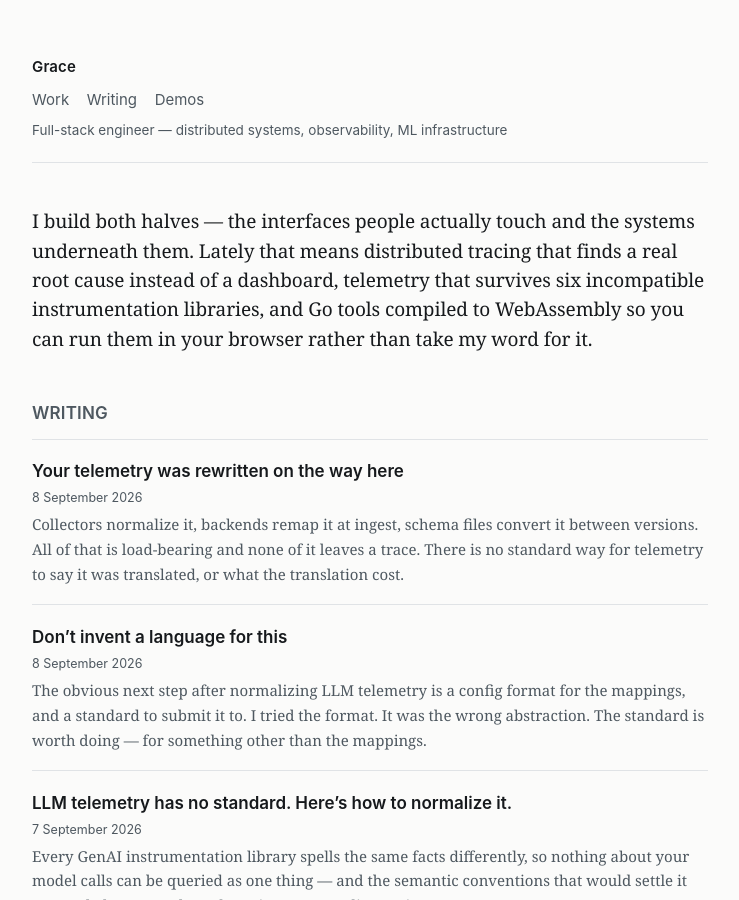
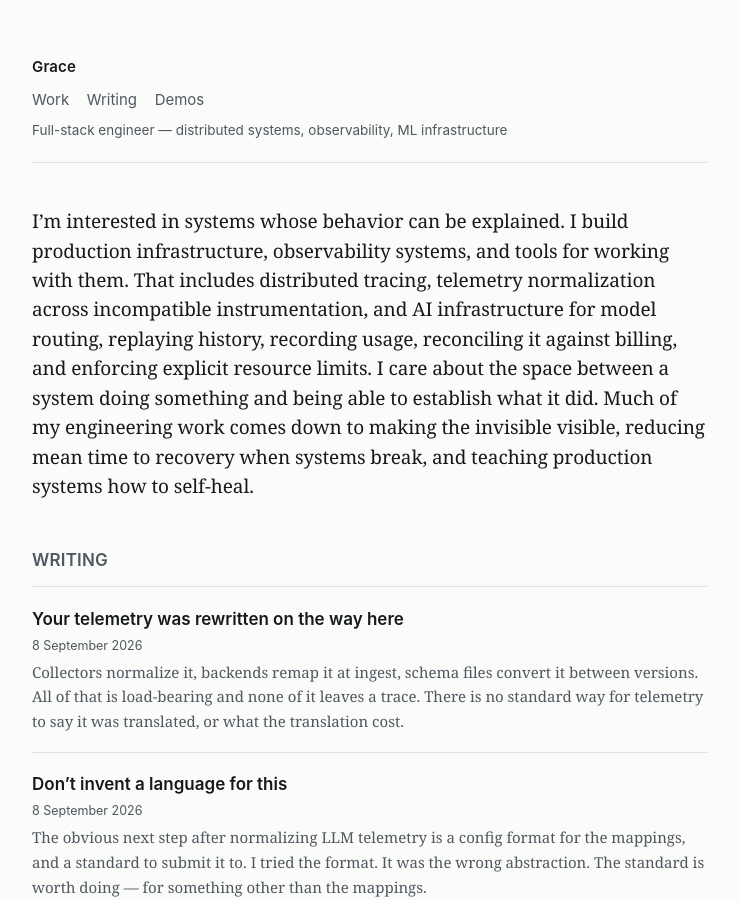
Before and after one commit to Grace/grace.github.io, a Jekyll site: the page built from index.html, in a window 1280 px wide and 900 px high. Shown: the whole window, without its empty margins (270-1009 px from the left). Built offline with Jekyll 4.4.1, drawn with Linux system fonts in a browser that asks for light colours.

Commit message:
Revise lede paragraph in index.html
Updated the lede paragraph to reflect new interests and focus areas in engineering, including production infrastructure and observability systems.

```diff
--- a/index.html
+++ b/index.html
@@ -2,11 +2,11 @@
 layout: default
 description: Full-stack engineer — distributed systems, observability, and ML infrastructure. Browser interfaces, the services behind them, and the instrumentation that shows what actually happened.
 ---
-<p class="lede">I build both halves — the interfaces people actually touch and
-the systems underneath them. Lately that means distributed tracing that finds a
-real root cause instead of a dashboard, telemetry that survives six incompatible
-instrumentation libraries, and Go tools compiled to WebAssembly so you can run
-them in your browser rather than take my word for it.</p>
+<p class="lede">I’m interested in systems whose behavior can be explained.
+
+I build production infrastructure, observability systems, and tools for working with them. That includes distributed tracing, telemetry normalization across incompatible instrumentation, and AI infrastructure for model routing, replaying history, recording usage, reconciling it against billing, and enforcing explicit resource limits. I care about the space between a system doing something and being able to establish what it did.
+
+Much of my engineering work comes down to making the invisible visible, reducing mean time to recovery when systems break, and teaching production systems how to self-heal.</p>
 
 <h2>Writing</h2>
 
```
